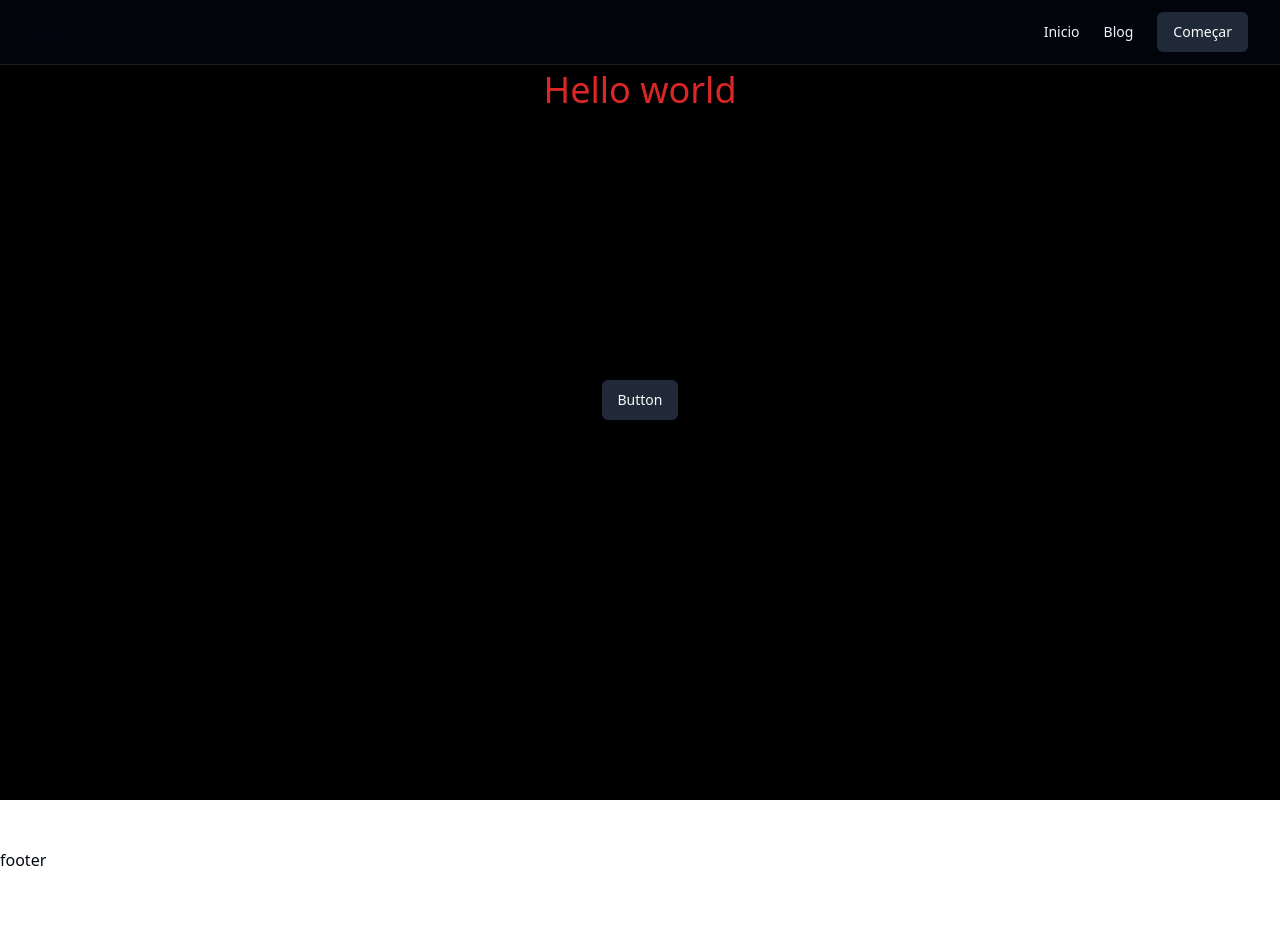
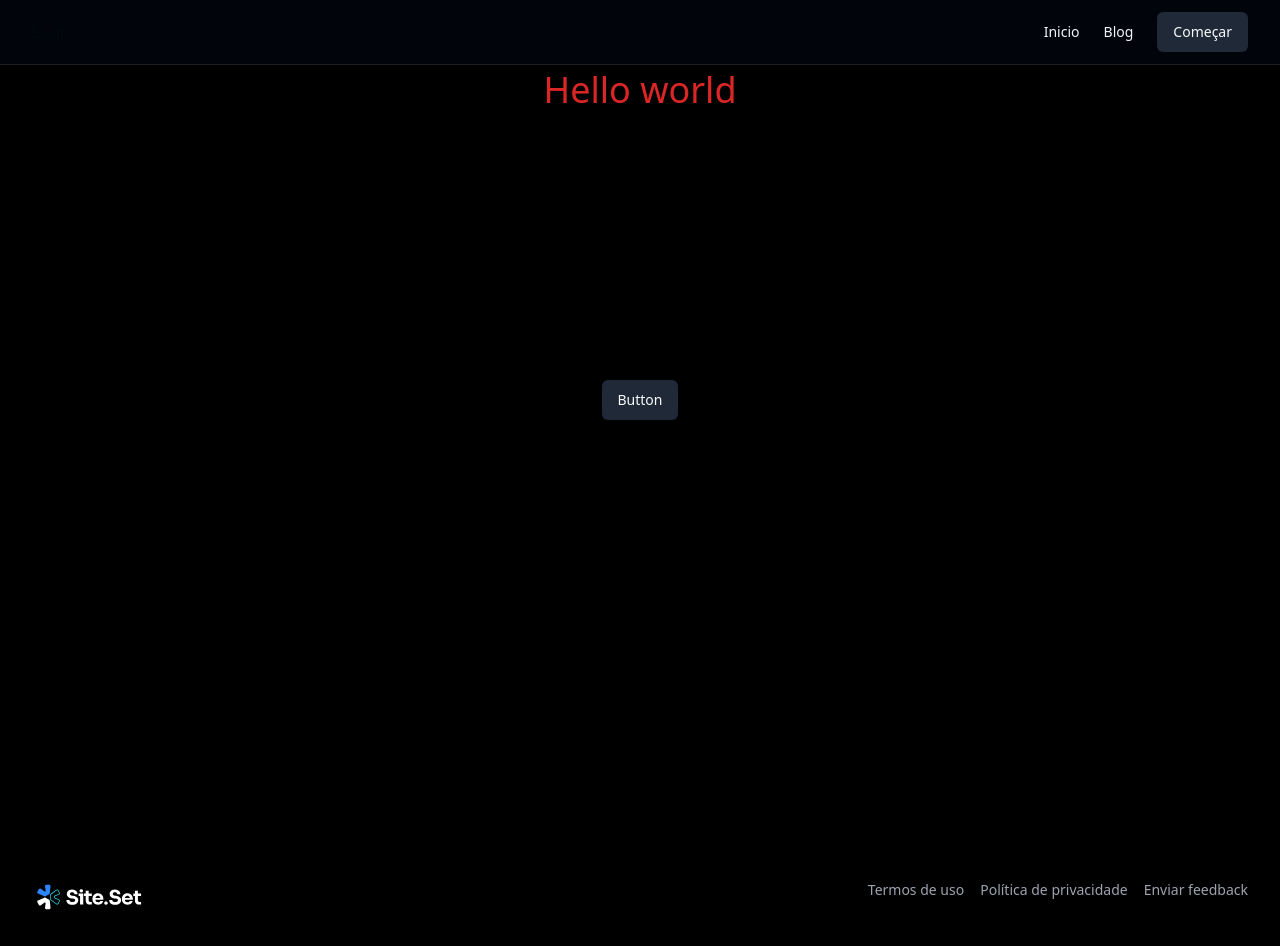
Before and after one commit to Eduardo123Andrade/nextjs-aulas, a Next.js app in the folder site-blog/: page / in a window 1280 px wide. Before the commit the page ends 872 px from the top, so only its background shows below. Built offline with nearby package versions, Linux system fonts and the light colour scheme.

Commit message:
create footer component

```diff
--- a/site-blog/src/components/footer/footer.tsx
+++ b/site-blog/src/components/footer/footer.tsx
@@ -1,7 +1,31 @@
+import Image from "next/image";
+import Link from "next/link";
+import { ActiveLink } from "../active-link";
+
 export const Footer = () => {
   return (
-    <footer className="bor">
-      <h2>footer</h2>
+    <footer className="border-top border-white/10 bg-black">
+      <div className="mx-auto max-w-7xl px-4 sm:px-6 lg:px-8">
+        <div className="flex justify-between md:flex-row gap-8 py-8">
+          <Link href="">
+            <Image src="/Logo.svg" alt="Logo site" width={116} height={32} />
+          </Link>
+          <nav className="flex flex-col md:flex-row itens-centar gap-4 text-sm text-muted-foreground">
+            <Link className="hover:text-primary" href="/termos-de-uso">
+              Termos de uso
+            </Link>
+            <Link
+              className="hover:text-primary"
+              href="/politica-de-privacidade"
+            >
+              Política de privacidade
+            </Link>
+            <Link className="hover:text-primary" href="/enviar-feedback">
+              Enviar feedback
+            </Link>
+          </nav>
+        </div>
+      </div>
     </footer>
   );
 };
--- a/site-blog/src/components/layout/layout.tsx
+++ b/site-blog/src/components/layout/layout.tsx
@@ -10,7 +10,7 @@ export const Layout: React.FC<LayoutProps> = ({ children }) => {
   return (
     <div className="relative flex min-h-screen flex-col dark">
       <Header />
-      <main className="flex-1 flex flex-col mb-12">{children}</main>
+      <main className="flex-1 flex flex-col pb-12 bg-black">{children}</main>
       <Footer />
     </div>
   );
```
